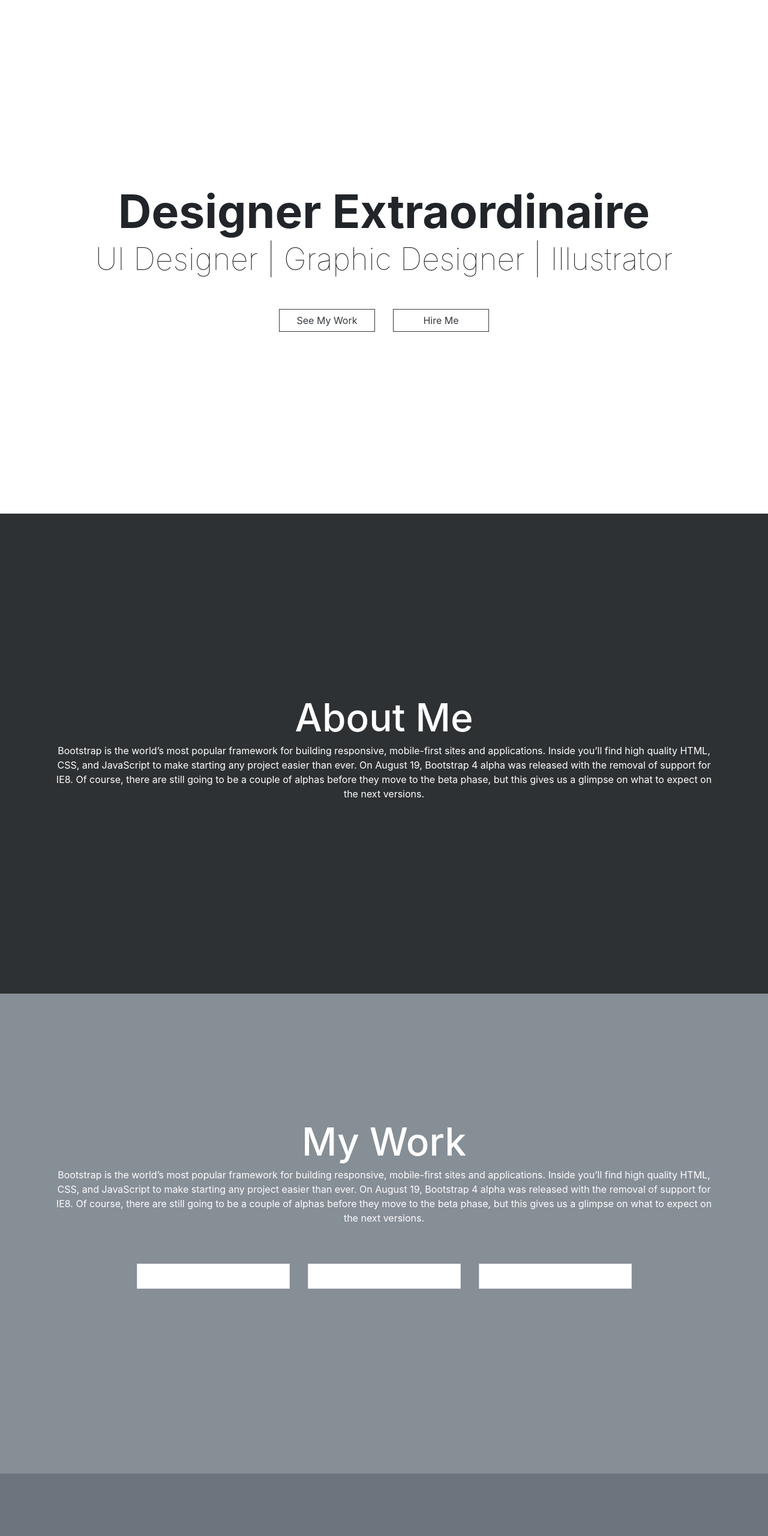
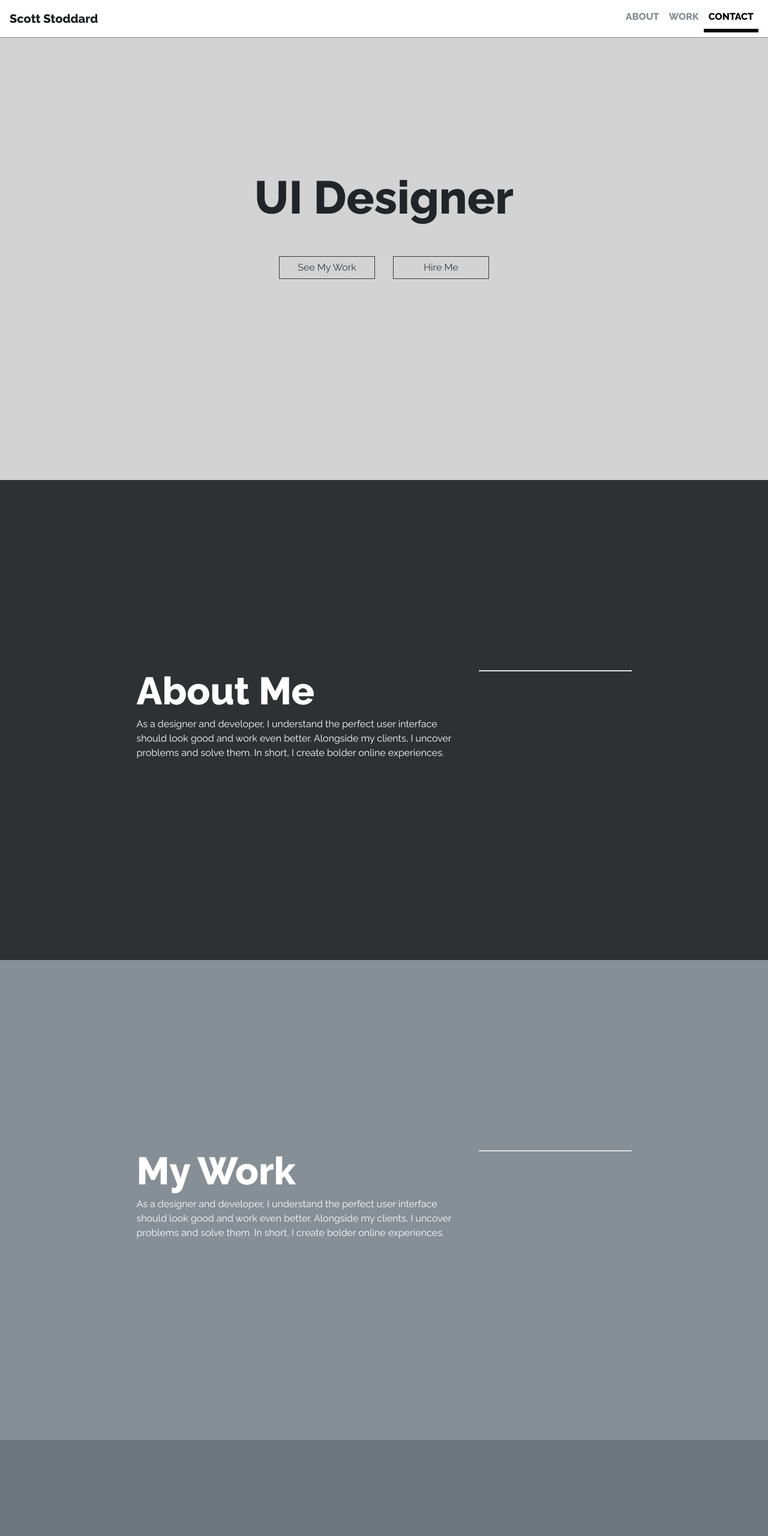
Before and after one commit to Stoddard1974/rapido, a website: page src/index.html in a window 1280 px wide. Shown: the top 2560 px of the page at 60% size. Drawn offline with nearby package versions, Linux system fonts and the light colour scheme; some packages are replaced by stand-ins of ours; a script that the page names is missing.

Commit message:
Added scrollspy, updated scss, added smoothscroll js

```diff
--- a/gulpfile.js
+++ b/gulpfile.js
@@ -4,7 +4,7 @@ var sass        = require('gulp-sass');
 
 // Compile sass into CSS & auto-inject into browsers
 gulp.task('sass', function() {
-    return gulp.src(['node_modules/bootstrap/scss/bootstrap.scss', 'src/scss/*.scss'])
+    return gulp.src(['node_modules/bootstrap/scss/bootstrap.scss', 'node_modules/mdbootstrap/sass/mdb.scss', 'src/scss/*.scss'])
         .pipe(sass())
         .pipe(gulp.dest("src/css"))
         .pipe(browserSync.stream());
@@ -12,7 +12,7 @@ gulp.task('sass', function() {
 
 // Move the javascript files into our /src/js folder
 gulp.task('js', function() {
-    return gulp.src([ 'node_modules/jquery/dist/jquery.js/jquery.min.js', 'node_modules/js-offcanvas/dist/_js/js-offcanvas.js', 'node_modules/bootstrap/dist/js/bootstrap.min.js', 'node_modules/feather-icons/dist/feather.min.js'])
+    return gulp.src([ 'node_modules/jquery/dist/jquery.js/jquery.min.js', 'node_modules/js-offcanvas/dist/_js/js-offcanvas.js', 'node_modules/bootstrap/dist/js/bootstrap.min.js', 'node_modules/smoothscroll/smoothscroll.js','node_modules/feather-icons/dist/feather.min.js'])
         .pipe(gulp.dest("src/js"))
         .pipe(browserSync.stream());
 });
--- a/package.json
+++ b/package.json
@@ -11,7 +11,9 @@
   "dependencies": {
     "bootstrap": "^4.0.0-beta",
     "feather-icons": "^3.2.2",
-    "jquery": "^3.0.0"
+    "jquery": "^3.0.0",
+    "mdbootstrap": "^4.4.1",
+    "smoothscroll": "^0.3.0"
   },
   "devDependencies": {
     "browser-sync": "^2.18.13",
--- a/src/index.html
+++ b/src/index.html
@@ -13,21 +13,21 @@
 
 <body>
 <div id="wrapper" class="wrapper">
-    <nav class="navbar navbar-expand-lg navbar-dark bg-dark">
-        <a class="navbar-brand" href="#">Scott Stoddard</a>
+    <nav id="navbar-top" class="navbar fixed-top navbar-expand-lg navbar-dark bg-dark filter">
+        <a class="navbar-brand" href="#wrapper">Scott Stoddard</a>
         <button class="navbar-toggler" type="button" data-toggle="collapse" data-target="#navbarNav" aria-controls="navbarNav" aria-expanded="false" aria-label="Toggle navigation">
             <span class="navbar-toggler-icon"></span>
         </button>
         <div class="collapse navbar-collapse justify-content-end" id="navbarNav">
             <ul class="navbar-nav">
-                <li class="nav-item active">
-                    <a class="nav-link" href="#">About <span class="sr-only">(current)</span></a>
+                <li class="nav-item">
+                    <a class="nav-link" href="#about">About <span class="sr-only">(current)</span></a>
                 </li>
                 <li class="nav-item">
-                    <a class="nav-link" href="#">Work</a>
+                    <a class="nav-link" href="#work">Work</a>
                 </li>
                 <li class="nav-item">
-                    <a class="nav-link" href="#">Contact</a>
+                    <a class="nav-link" href="#contact">Contact</a>
                 </li>
             </ul>
         </div>
@@ -37,8 +37,7 @@
         <div class="jumbotron jumbotron-fluid m-0 d-flex align-items-center" id="hero">
             <div class="container">
                 <div class="row text-center">
-                    <h1 class="w-100">Designer Extraordinaire</h1>
-                    <h3 class="w-100">UI Designer | Graphic Designer | Illustrator</h3>
+                    <h1 class="w-100">UI Designer</h1>
                 </div>
                 <div class="row pt-5 pb-5 justify-content-center">
                     <div class="col-md-2">
@@ -54,39 +53,29 @@
     <section class="about pt-5 pb-5 p-2 d-flex align-items-center" id="about">
         <div class="container">
             <div class="row">
-                <div class="heading col-md-12 text-center">
+                <div class="heading col-md-6 ml-auto">
                     <h2>About Me</h2>
-                    <p>Bootstrap is the world’s most popular framework for building responsive, mobile-first sites and applications. Inside you’ll find high quality HTML, CSS, and JavaScript to make starting any project easier than ever. On August 19, Bootstrap 4 alpha was released with the removal of support for IE8. Of course, there are still going to be a couple of alphas before they move to the beta phase, but this gives us a glimpse on what to expect on the next versions.</p>
+                    <p>As a designer and developer, I understand the perfect user interface should look good and work even better. Alongside my clients, I uncover problems and solve them. In short, I create bolder online experiences.</p>
+                </div>
+                <div class="col-md-3 mr-auto">
+                    <div class="card">
+
                     </div>
                 </div>
             </div>
+        </div>
+
     </section>
     <section class="work d-flex align-items-center pt-5 pb-5" id="work">
         <div class="container">
             <div class="row">
-                <div class="heading col-md-12 text-center">
+                <div class="heading col-md-6 ml-auto">
                     <h2>My Work</h2>
-                    <p>Bootstrap is the world’s most popular framework for building responsive, mobile-first sites and applications. Inside you’ll find high quality HTML, CSS, and JavaScript to make starting any project easier than ever. On August 19, Bootstrap 4 alpha was released with the removal of support for IE8. Of course, there are still going to be a couple of alphas before they move to the beta phase, but this gives us a glimpse on what to expect on the next versions.</p>
+                    <p>As a designer and developer, I understand the perfect user interface should look good and work even better. Alongside my clients, I uncover problems and solve them. In short, I create bolder online experiences.</p>
                 </div>
-            </div>
-            <div class="row pt-5 pb-5 justify-content-center">
-                <div class="col-md-3 pb-5">
+                <div class="col-md-3 mr-auto">
                     <div class="card">
-                        <div class="card-body">
-                        </div>
-                    </div>
-                </div>
-                <div class="col-md-3">
-                    <div class="card">
-                        <div class="card-body">
 
-                        </div>
-                    </div>
-                </div>
-                <div class="col-md-3">
-                    <div class="card">
-                        <div class="card-body">
-                        </div>
                     </div>
                 </div>
             </div>
@@ -95,33 +84,43 @@
     <section class="contact d-flex align-items-center" id="contact">
         <div class="container">
             <div class="row">
-                <div class="heading col-md-12 text-center">
+                <div class="heading col-md-6 ml-auto">
                     <h2>Hire Me</h2>
-                    <p>Bootstrap is the world’s most popular framework for building responsive, mobile-first sites and applications. Inside you’ll find high quality HTML, CSS, and JavaScript to make starting any project easier than ever. On August 19, Bootstrap 4 alpha was released with the removal of support for IE8. Of course, there are still going to be a couple of alphas before they move to the beta phase, but this gives us a glimpse on what to expect on the next versions.</p>
+                    <p>As a designer and developer, I understand the perfect user interface should look good and work even better. Alongside my clients, I uncover problems and solve them. In short, I create bolder online experiences.</p>
+                </div>
+                <div class="col-md-3 mr-auto">
+                    <form>
+                        <div class="form-group">
+                            <input type="email" class="form-control" placeholder="Email address">
+                        </div>
+                        <button type="submit" class="btn btn-block btn-outline-light">Send Message</button>
+                    </form>
                 </div>
             </div>
         </div>
     </section>
-    <section class="footer" id="footer">
+    <section class="footer d-flex align-items-center" id="footer">
         <div class="container">
-            <div class="row">
-                <ul>
-                    <li><a href="#"><i class="fa fa-facebook"></i></a></li>
-                    <li><a href="#"><i class="fa fa-twitter"></i></a></li>
-                    <li><a href="#"><i class="fa fa-linkedin"></i></a></li>
-                    <li><a href="#"><i class="fa fa-pinterest"></i></a></li>
+            <div class="row justify-content-center">
+                <div class="col-md-6">
+                <ul class="d-flex justify-content-around">
+                    <li><a href="#"><i class="fa fa-behance fa-3x"></i></a></li>
+                    <li><a href="#"><i class="fa fa-twitter fa-3x"></i></a></li>
+                    <li><a href="#"><i class="fa fa-linkedin fa-3x"></i></a></li>
                 </ul>
+                </div>
             </div>
         </div>
     </section>
 </div>
-
 
 <script src="js/jquery.min.js"></script>
 <script src="//cdnjs.cloudflare.com/ajax/libs/popper.js/1.11.0/umd/popper.min.js"
         integrity="sha384-b/U6ypiBEHpOf/4+1nzFpr53nxSS+GLCkfwBdFNTxtclqqenISfwAzpKaMNFNmj4" crossorigin="anonymous"></script>
 <script src="js/bootstrap.min.js"></script>
 <script src="js/feather.min.js"></script>
+<script src="js/smoothscroll.js"></script>
 <script>feather.replace({ 'stroke-width': 3 })</script>
+<script>$('body').scrollspy({ target: '#navbar-top' })</script>
 </body>
 </html>
--- a/src/scss/style.scss
+++ b/src/scss/style.scss
@@ -4,35 +4,61 @@
 
 html, body {
   height: 100%;
+  font-family: 'Raleway', Arial, sans-serif;
+}
+
+
+h1, h2, h3, h4, h5, h6 {
+  font-weight: bolder;
 }
 
 h1 {
   font-size: 6vw;
-  font-weight: bolder;
 }
 h2 {
   font-size: 5vw;
 }
 h3 {
   font-size: 4vw;
-  font-weight: lighter;
 }
 h4 {
   font-size: 3vw;
 }
 
-.bg-dark {
-  background-color: transparent !important;
-}
+.navbar {
+  background-color: #FFF !important;
+  border-bottom: 1px solid #868e96;
+  .navbar-brand {
+    color: #1b1e21;
+    font-weight: bolder;
+    &:hover,
+    &:focus {
+      color: #000 !important;
+    }
+  }
+  .navbar-nav {
+      .active {
+        border-bottom: 6px solid black !important;
+        }
+    }
+    .nav-link {
+      color: #868e96!important;
+      text-transform: uppercase;
+      font-weight: bolder;
+    }
+  .nav-item {
+        .nav-link {
+         &.active {
+           color: #000 !important;
+         }
+      }
+    }
+  }
 
 
 #hero {
-  background: #FFF;
+  background: lightgray;
   height: 100vh;
-}
-
-button {
-  text-transform: uppercase;
 }
 
 #about {
@@ -53,11 +79,14 @@ button {
   height: 100vh;
 }
 
+#footer {
+  height: 15vh;
+}
+
 .footer ul {
   margin:0 auto;
   margin-bottom:30px;
   margin-top:10px;
-  text-align:center;
   list-style-type:none;
   padding-left:0;
 }
```
Also changed, not shown: src/css/style.css. Lines whose indentation alone changed are shown as unchanged.
